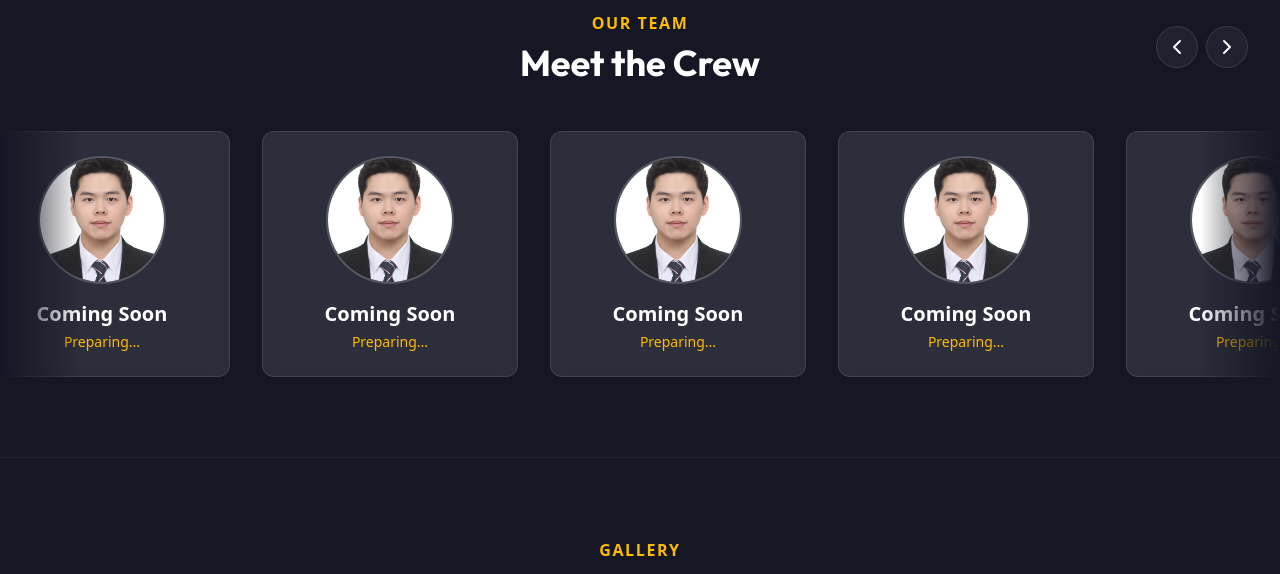
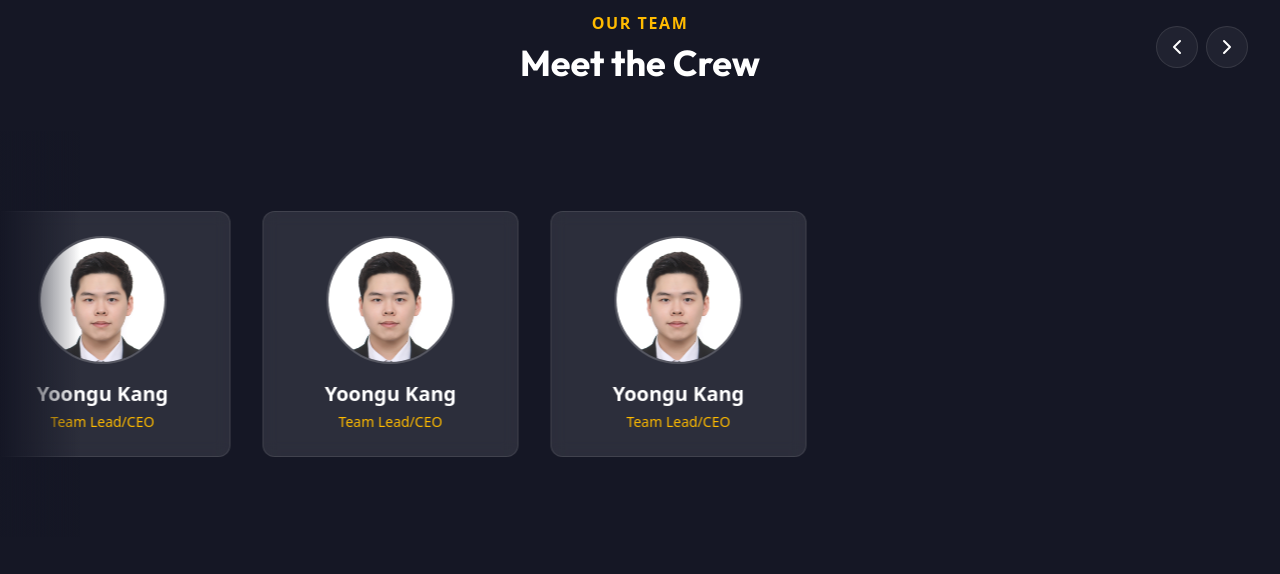
Before and after one commit to ZenithSpace/zenith.github.io, a React (Vite) app in the folder zenith-web/: page / in a window 1280 px wide. Shown: the part 3460-4034 px from the top of the page. Built offline with nearby package versions, Linux system fonts and the light colour scheme; a web font is replaced by a local one.

Commit message:
Fix Team: Restore data and re-apply visual fixes (padding, object-top)

```diff
--- a/zenith-web/src/components/Team.tsx
+++ b/zenith-web/src/components/Team.tsx
@@ -181,7 +181,7 @@ const Team = () => {
                 <div className="absolute inset-y-0 right-0 w-20 bg-gradient-to-l from-zenith-main to-transparent z-10 pointer-events-none" />
 
                 <motion.div
-                    className="flex gap-8 px-8"
+                    className="flex gap-8 px-8 py-20"
                     ref={ref}
                     style={{ x: xTranslation, width: "max-content" }}
                     onHoverStart={() => setIsHovered(true)}
@@ -201,7 +201,7 @@ const Team = () => {
                                 <img
                                     src={member.image}
                                     alt={member.name}
-                                    className="w-full h-full object-cover"
+                                    className="w-full h-full object-cover object-top"
                                 />
                             </div>
                             <h4 className="text-xl font-bold text-white mb-1 relative z-10">{member.name}</h4>
--- a/zenith-web/src/data/team.ts
+++ b/zenith-web/src/data/team.ts
@@ -6,12 +6,14 @@
 // For simplicity and consistency with the current request, let's export a function that takes the translation function 't'.
 
 export const getTeamMembers = (t: (key: string) => string) => {
-    // Placeholder data
-    const leads = Array(8).fill({
-        name: t('team.comingSoon'),
-        role: t('team.preparing'),
-        image: '/assets/team/yoongu_kang.jpg'
-    });
+    const leads = [
+        {
+            name: "Yoongu Kang",
+            role: "Team Lead/CEO",
+            image: "/assets/team/yoongu_kang.jpg"
+        },
+        // Add more team members here
+    ];
 
     return leads;
 };
```
